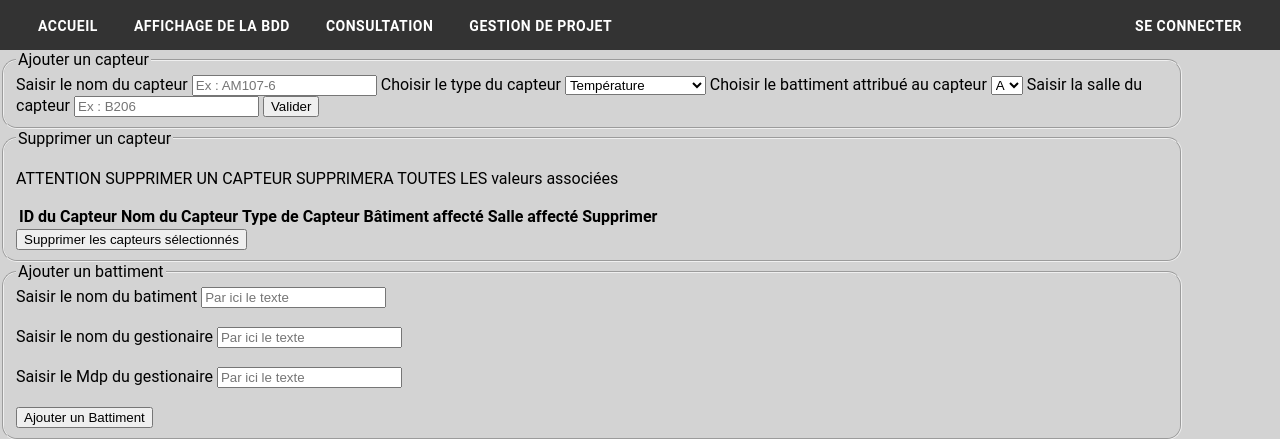
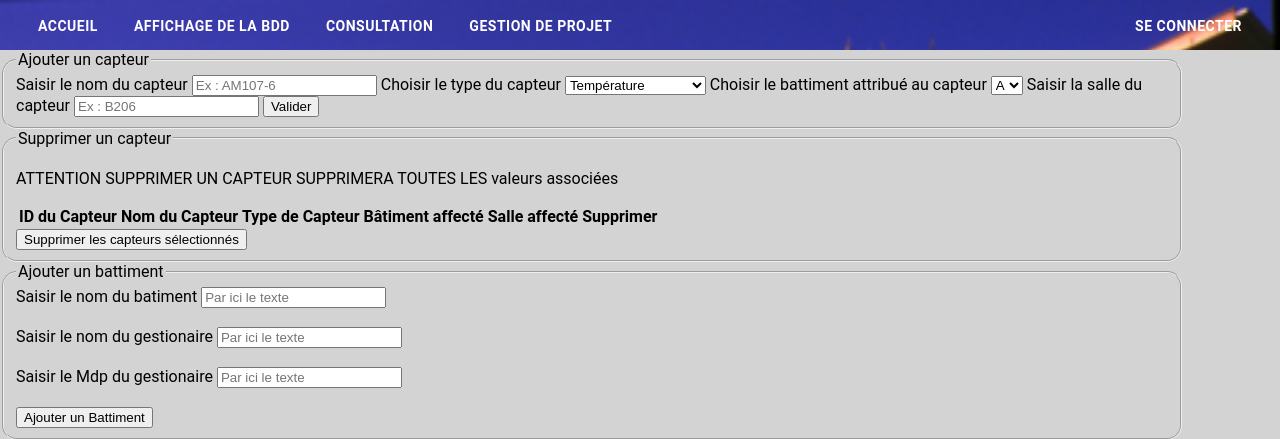
Before and after one commit to gbersoulle/SAE23, a PHP site: page /admin.php in a window 1280 px wide. Shown: the top 439 px of the page. Run offline with PHP 8.4, Linux system fonts and the light colour scheme; data comes from the database, SQL or seed files in the repository; data that the repository does not hold is empty.

Commit message:
MAJ header

```diff
--- a/styles/style.css
+++ b/styles/style.css
@@ -47,7 +47,9 @@ body {
 }
 
 nav {
-    background-color: #333;
+    background-image: url("../images/bg_a.png");
+    background-repeat: no-repeat;
+    background-size: 100%;
     height: 50px;
     display: flex;
     align-items: center;
```
Also changed, not shown: index.php (+4 -4 lines).
